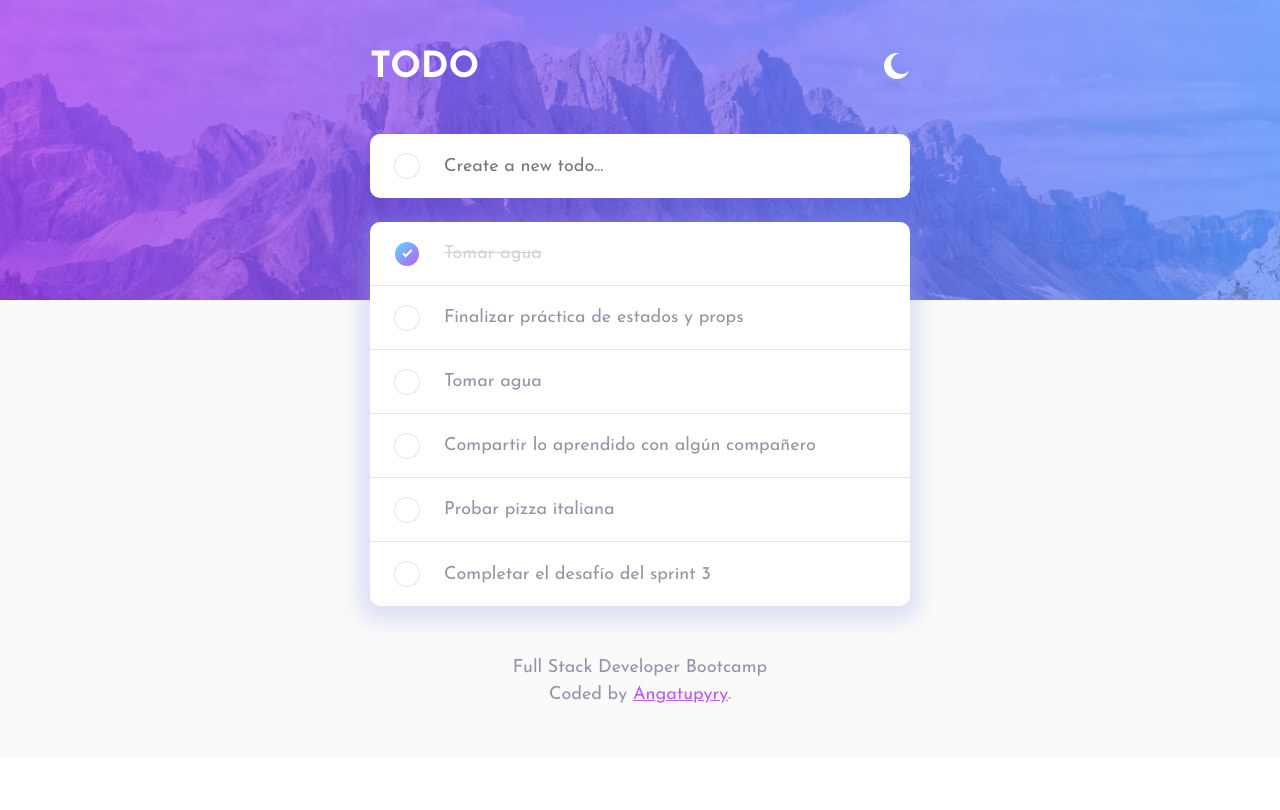
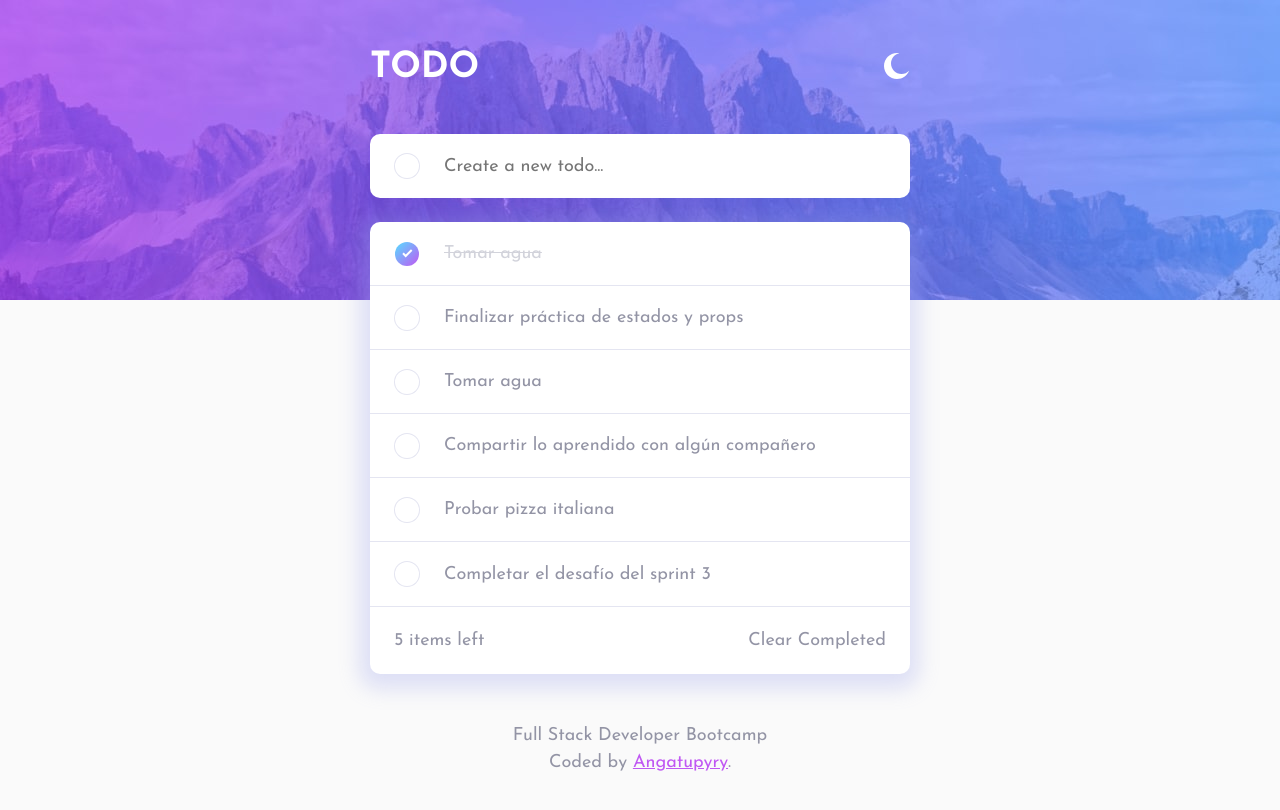
Before and after one commit to Angatupyry/todo-react-app, a React (Vite) app in the folder todo-react-app/: page / in a window 1280 px wide. Shown: the top 810 px of the page. Built offline with nearby package versions, Linux system fonts and the light colour scheme.

Commit message:
Mostrar tareas restantes y limpiar aquellas completadas
Signed-off-by: Angatupyry <fierrofenix@gmail.com>

```diff
--- a/todo-react-app/src/App.jsx
+++ b/todo-react-app/src/App.jsx
@@ -28,7 +28,7 @@ function App() {
         <Header themeLight={themeLight} setThemeLight={setThemeLight} />
         <main>
           <TodoForm todos={todos} setTodos={setTodos} />
-          <TodoList todos={todos} />
+          <TodoList todos={todos} setTodos={setTodos} />
         </main>
         <Footer />
       </div>
--- a/todo-react-app/src/components/TodoItem.jsx
+++ b/todo-react-app/src/components/TodoItem.jsx
@@ -1,11 +1,15 @@
 import React, { useState } from "react";
 import IconCheck from "../assets/images/icon-check.svg";
 
-const TodoItem = ({ todo }) => {
+const TodoItem = ({ todo, todos, setTodos }) => {
   const [mutableTodo, setMutableTodo] = useState(todo);
 
   const toggleCompleted = () => {
     setMutableTodo({ ...mutableTodo, completed: !mutableTodo.completed });
+    const updatedTodos = todos.map((item) =>
+      item.id === todo.id ? { ...item, completed: !item.completed } : item
+    );
+    setTodos(updatedTodos);
   };
 
   return (
--- a/todo-react-app/src/components/TodoList.jsx
+++ b/todo-react-app/src/components/TodoList.jsx
@@ -1,6 +1,18 @@
+import { useState, useEffect } from "react";
 import TodoItem from "./TodoItem";
 
-const TodoList = ({ todos }) => {
+const TodoList = ({ todos, setTodos }) => {
+  const [leftTodoCount, setLeftTodoCount] = useState(0);
+
+  useEffect(() => {
+    const unCompletedTodos = todos.filter((todo) => !todo.completed);
+    setLeftTodoCount(unCompletedTodos.length);
+  }, [todos]);
+
+  const clearCompletedTodos = () => {
+    setTodos(todos.filter((todo) => !todo.completed));
+  };
+
   return (
     <>
       <section className="todo-list-section">
@@ -9,10 +21,25 @@ const TodoList = ({ todos }) => {
         ) : (
           <ul className="todo-list">
             {todos.map((todo) => (
-              <TodoItem todo={todo} key={todo.id} todos={todos} />
+              <TodoItem
+                todo={todo}
+                key={todo.id}
+                setTodos={setTodos}
+                todos={todos}
+              />
             ))}
           </ul>
         )}
+
+        <div className="todo-filter-control">
+          <div className="todos-count">{leftTodoCount} items left</div>
+
+          <div className="control-btn">
+            <button className="btn" onClick={clearCompletedTodos}>
+              Clear Completed
+            </button>
+          </div>
+        </div>
       </section>
     </>
   );
```
